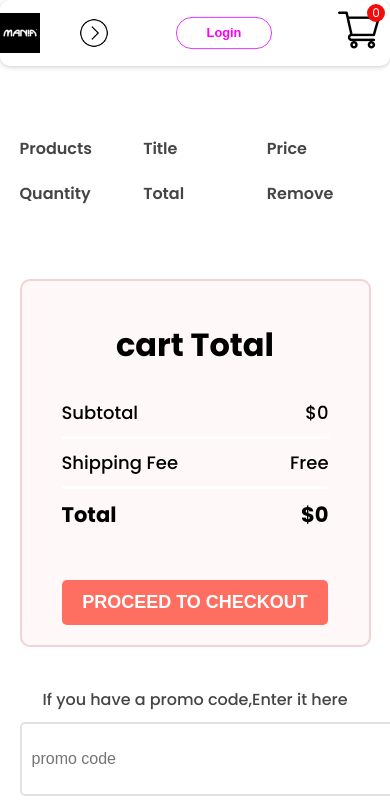
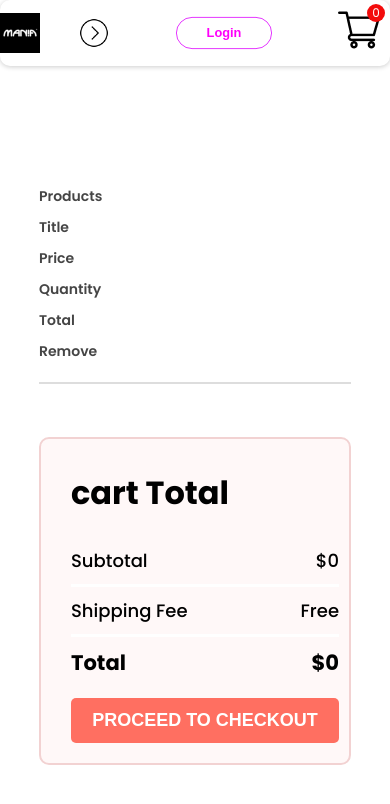
Before and after one commit to kethakabinoth/mania-frontend, a React (Create React App) app: page /cart in a window 390 px wide. Shown: the top 804 px of the page. Built offline with nearby package versions, Linux system fonts and the light colour scheme.

Commit message:
create cartitems page as fully responsive

```diff
--- a/src/Components/CartItems/CartItems.css
+++ b/src/Components/CartItems/CartItems.css
@@ -1,5 +1,6 @@
+/* Base Styles */
 .cartitems {
-    margin: 100px 10%; /* Adjusted margin for better responsiveness */
+    margin: 100px 10%;
 }
 
 .cartitems hr {
@@ -9,7 +10,7 @@
 }
 
 /* Grid Layout for Cart Header & Items */
-.cartitems-format-main {
+.cartitems-format-main, .cartitems-format {
     display: grid;
     grid-template-columns: 0.5fr 2fr 1fr 1fr 1fr 1fr;
     align-items: center;
@@ -18,15 +19,12 @@
     color: #454545;
     font-size: 18px;
     font-weight: 600;
+    border-bottom: 2px solid #ddd;
 }
 
 .cartitems-format {
-    display: grid;
-    grid-template-columns: 0.5fr 2fr 1fr 1fr 1fr 1fr;
-    align-items: center;
-    font-size: 17px;
-    font-weight: 500;
-    gap: 50px;
+    border-bottom: 1px solid #ccc;
+    padding-bottom: 10px;
 }
 
 /* Product Image */
@@ -61,15 +59,15 @@
 /* Cart Bottom Section */
 .cartitems-down {
     display: flex;
-    justify-content: space-between; /* Align items to both sides */
-    align-items: center; /* Center items vertically */
+    justify-content: space-between;
+    align-items: center;
     flex-wrap: wrap;
     margin-top: 50px;
     padding: 20px;
     border: 2px solid #f2d2d2;
     background: #fff8f8;
     border-radius: 10px;
-    position: relative; /* Position relative for controlling button positioning */
+    position: relative;
 }
 
 /* Cart Total Section */
@@ -91,7 +89,6 @@
 
 /* Checkout Button */
 .cartitems-down button {
-    margin-top: 20px;
     background: #ff6f61;
     color: white;
     font-size: 18px;
@@ -101,10 +98,9 @@
     border-radius: 5px;
     cursor: pointer;
     transition: background 0.3s ease-in-out;
-    margin-left: auto; /* Push the button to the far right */
-    position: absolute; /* Absolute position the button at the bottom-right */
-    bottom: 2px; /* Distance from the bottom */
-    right: 20px; /* Distance from the right */
+    position: absolute;
+    bottom: 10px;
+    right: 20px;
 }
 
 .cartitems-down button:hover {
@@ -128,7 +124,8 @@
 }
 
 .cartitems-promobox input {
-    width: 330px;
+    width: 100%;
+    max-width: 504px;
     height: 50px;
     padding: 10px;
     background: transparent;
@@ -153,46 +150,53 @@
     background: #e55b50;
 }
 
-/* Responsive Styles */
+/* Responsive Design */
+@media (max-width: 1280px) {
+    .cartitems-format-main, .cartitems-format {
+        grid-template-columns: 0.5fr 2fr 1fr 1fr 1fr;
+        font-size: 17px;
+        gap: 30px;
+    }
+}
+
 @media (max-width: 1024px) {
-    .cartitems {
-        margin: 50px 5%;
+    .cartitems-format-main, .cartitems-format {
+        grid-template-columns: 1fr 2fr 1fr 1fr;
+        font-size: 16px;
+        gap: 20px;
     }
+}
 
-    .cartitems-format-main,
-    .cartitems-format {
-        grid-template-columns: 1fr 1fr 1fr;
-        gap: 20px;
-        font-size: 16px;
+@media (max-width: 800px) {
+    .cartitems-format-main, .cartitems-format {
+        grid-template-columns: 1fr 2fr 1fr;
+        font-size: 15px;
+        gap: 15px;
     }
-
-    .cartitems-remove-icon {
-        margin: 0;
-    }
-
-    .cartitems-down {
-        justify-content: center; /* Center items on smaller screens */
-        align-items: center; /* Center vertically on smaller screens */
-        position: relative; /* Ensure relative positioning works */
-    }
-
-    .cartitems-total {
-        margin-right: 0;
+    .cartitems-down button {
+        position: relative;
+        bottom: 0;
+        right: 0;
+        width: 100%;
         text-align: center;
     }
+}
 
-    .cartitems-promobox {
+@media (max-width: 500px) {
+    .cartitems-format-main, .cartitems-format {
+        grid-template-columns: 1fr;
+        font-size: 14px;
+        gap: 10px;
+    }
+    .cartitems-total {
+        width: 100%;
+        padding: 10px;
+    }
+    .cartitems-down {
         flex-direction: column;
+        align-items: center;
     }
-
-    .cartitems-promobox input {
+    .cartitems-down button {
         width: 100%;
     }
-
-    .cartitems-down button {
-        margin-left: 0; /* Remove margin-left for small screens */
-        position: relative; /* Keep button relative on smaller screens */
-        bottom: unset; /* Remove bottom positioning on small screens */
-        right: unset; /* Remove right positioning on small screens */
-    }
 }
```
